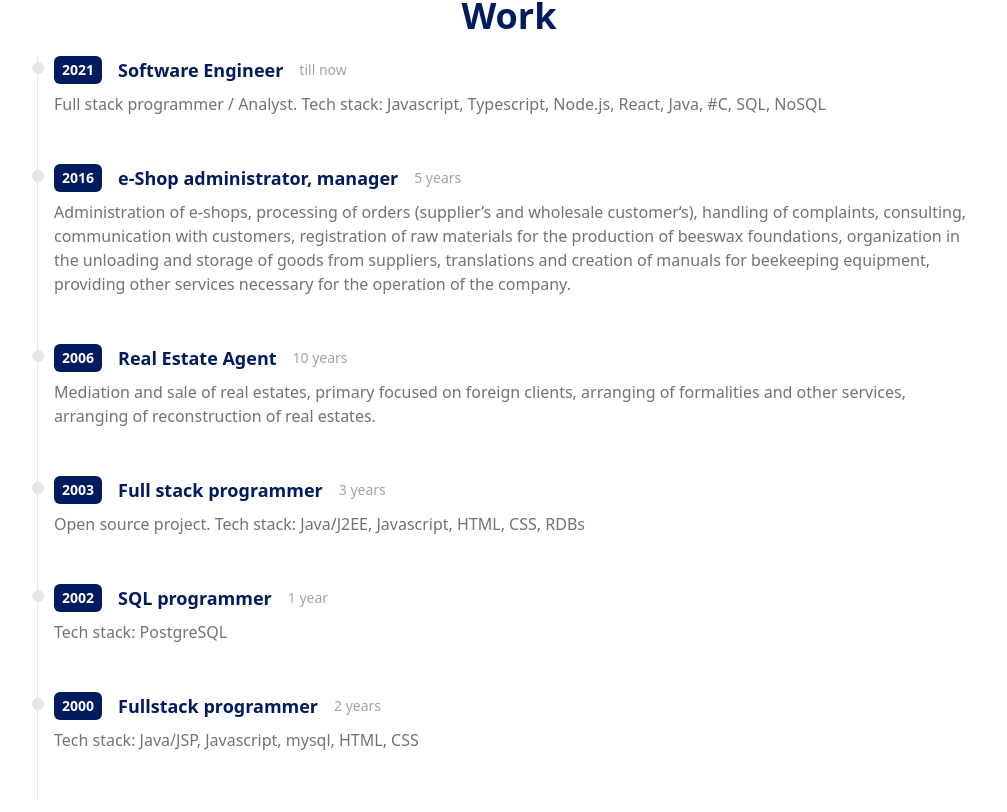
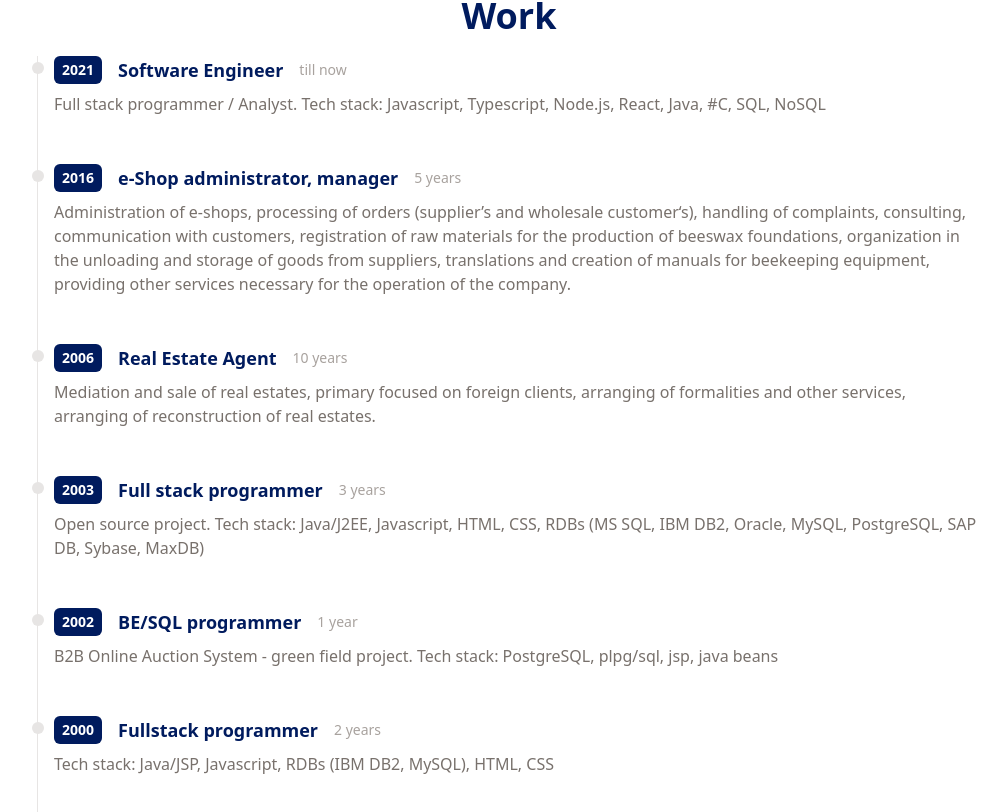
Before and after one commit to juleni/portfolio, a React (Vite) app: page / in a window 1280 px wide. Shown: the part 844-1656 px from the top of the page, without its empty margins (163-1170 px from the left). Built offline with nearby package versions, Linux system fonts and the light colour scheme.

Commit message:
Changed content in Work section

```diff
--- a/src/components/Work.jsx
+++ b/src/components/Work.jsx
@@ -27,19 +27,21 @@ const data = [
     title: "Full stack programmer",
     duration: "3 years",
     details:
-      "Open source project. Tech stack: Java/J2EE, Javascript, HTML, CSS, RDBs",
+      "Open source project. Tech stack: Java/J2EE, Javascript, HTML, CSS, RDBs (MS SQL, IBM DB2, Oracle, MySQL, PostgreSQL, SAP DB, Sybase, MaxDB)",
   },
   {
     year: 2002,
-    title: "SQL programmer",
+    title: "BE/SQL programmer",
     duration: "1 year",
-    details: "Tech stack: PostgreSQL",
+    details:
+      "B2B Online Auction System - green field project. Tech stack: PostgreSQL, plpg/sql, jsp, java beans",
   },
   {
     year: 2000,
     title: "Fullstack programmer",
     duration: "2 years",
-    details: "Tech stack: Java/JSP, Javascript, mysql, HTML, CSS",
+    details:
+      "Tech stack: Java/JSP, Javascript, RDBs (IBM DB2, MySQL), HTML, CSS",
   },
 ];
 
```
